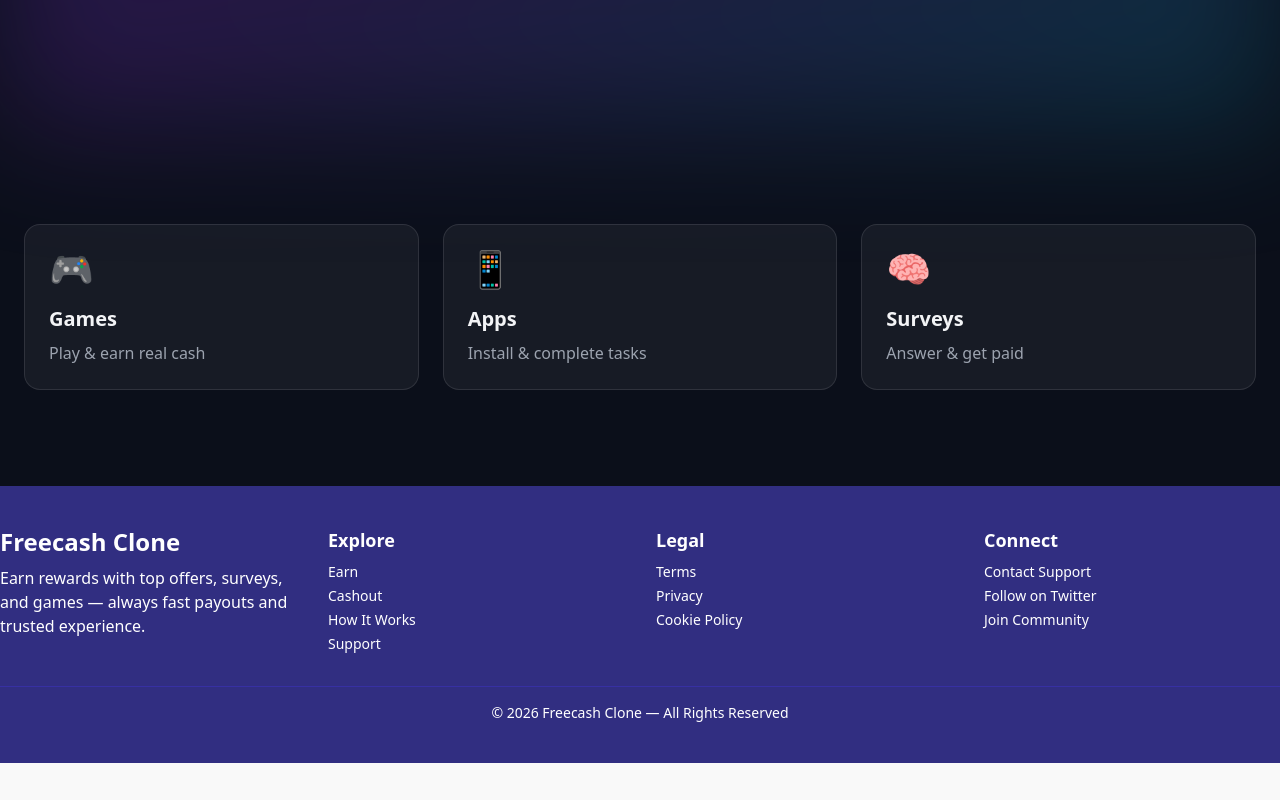
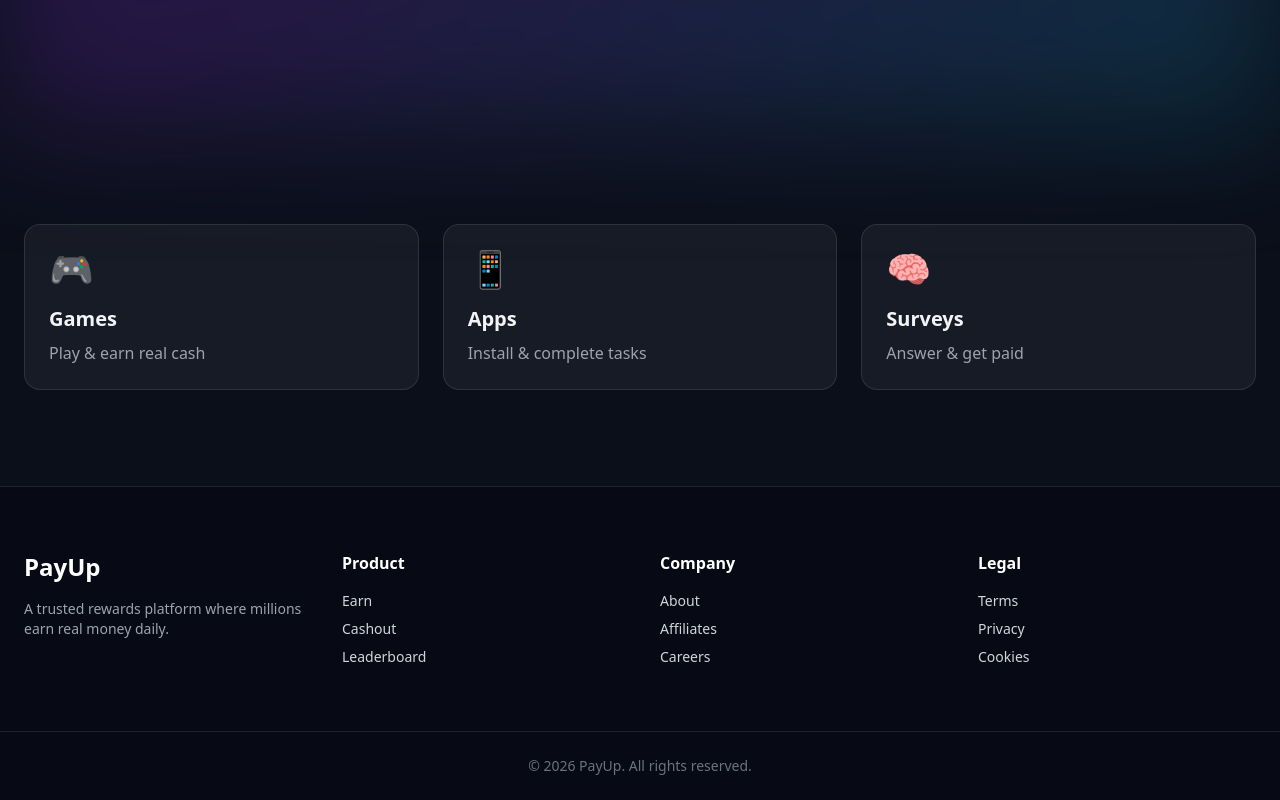
Before and after one commit to tool63/cashin, a Next.js app: page / in a window 1280 px wide. Shown: the part 672-1472 px from the top of the page. Before the commit the page ends 1435 px from the top, so only its background shows below. Built offline with nearby package versions, Linux system fonts and the light colour scheme.

Commit message:
Update Footer.tsx

```diff
--- a/components/Footer.tsx
+++ b/components/Footer.tsx
@@ -1,52 +1,48 @@
-// components/Footer.tsx
+"use client"
+
+import { motion } from "framer-motion"
+
 export default function Footer() {
   return (
-    <footer className="bg-indigo-900 text-white py-10">
-      <div className="container mx-auto grid grid-cols-1 md:grid-cols-4 gap-8">
-        {/* Brand & Description */}
-        <div className="space-y-2">
-          <h2 className="text-2xl font-bold">Freecash Clone</h2>
-          <p>
-            Earn rewards with top offers, surveys, and games — always fast payouts
-            and trusted experience.
+    <motion.footer
+      initial={{ opacity: 0, y: 40 }}
+      whileInView={{ opacity: 1, y: 0 }}
+      viewport={{ once: true }}
+      transition={{ duration: 0.6 }}
+      className="bg-[#070A14] border-t border-white/10 text-gray-300"
+    >
+      <div className="max-w-7xl mx-auto px-6 py-16 grid md:grid-cols-4 gap-10">
+        <div>
+          <h2 className="text-2xl font-bold text-white">PayUp</h2>
+          <p className="mt-4 text-sm text-gray-400">
+            A trusted rewards platform where millions earn real money daily.
           </p>
         </div>
 
-        {/* Quick Links */}
-        <div>
-          <h3 className="font-semibold text-lg mb-2">Explore</h3>
-          <ul className="space-y-1 text-sm">
-            <li>Earn</li>
-            <li>Cashout</li>
-            <li>How It Works</li>
-            <li>Support</li>
-          </ul>
-        </div>
-
-        {/* Legal */}
-        <div>
-          <h3 className="font-semibold text-lg mb-2">Legal</h3>
-          <ul className="space-y-1 text-sm">
-            <li>Terms</li>
-            <li>Privacy</li>
-            <li>Cookie Policy</li>
-          </ul>
-        </div>
-
-        {/* Contact & Social */}
-        <div>
-          <h3 className="font-semibold text-lg mb-2">Connect</h3>
-          <ul className="space-y-1 text-sm">
-            <li>Contact Support</li>
-            <li>Follow on Twitter</li>
-            <li>Join Community</li>
-          </ul>
-        </div>
+        {[
+          ["Product", ["Earn", "Cashout", "Leaderboard"]],
+          ["Company", ["About", "Affiliates", "Careers"]],
+          ["Legal", ["Terms", "Privacy", "Cookies"]],
+        ].map(([title, links]) => (
+          <div key={title}>
+            <h3 className="font-semibold text-white mb-4">{title}</h3>
+            <ul className="space-y-2 text-sm">
+              {links.map((l) => (
+                <li
+                  key={l}
+                  className="hover:text-white transition cursor-pointer"
+                >
+                  {l}
+                </li>
+              ))}
+            </ul>
+          </div>
+        ))}
       </div>
 
-      <div className="text-center text-sm mt-8 border-t border-indigo-800 pt-4">
-        © 2026 Freecash Clone — All Rights Reserved
+      <div className="border-t border-white/10 py-6 text-center text-sm text-gray-500">
+        © 2026 PayUp. All rights reserved.
       </div>
-    </footer>
-  );
+    </motion.footer>
+  )
 }
```
